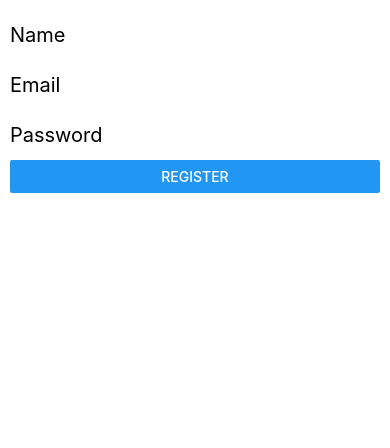
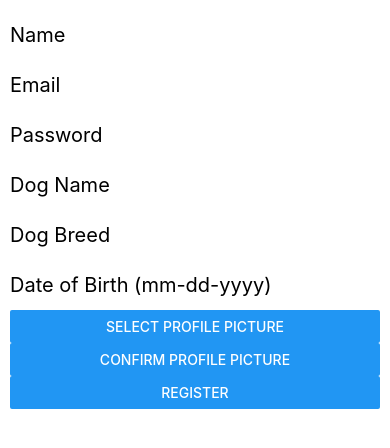
Before and after one commit to TheTimbs/Pawgwarts, a React Native app: screen / in a window 390 px wide. Shown: the top 448 px of the page. Built offline with nearby package versions, Linux system fonts and the light colour scheme.

Commit message:
fixed register screen to upload dog array in users database

```diff
--- a/app/screens/RegisterScreen.js
+++ b/app/screens/RegisterScreen.js
@@ -1,5 +1,5 @@
 import React, { useState } from 'react';
-import { StyleSheet, Button } from 'react-native';
+import { StyleSheet, Button, Image, View, Text } from 'react-native';
 import * as Yup from 'yup';
 import { createUserWithEmailAndPassword } from '@firebase/auth';
 import { db, storage, auth } from '../../firebase/firebase-config';
@@ -10,6 +10,9 @@ import { TextInput } from 'react-native-gesture-handler';
 import { collection, addDoc, setDoc, doc } from 'firebase/firestore';
 import { getAuth, onAuthStateChanged } from 'firebase/auth';
 
+import * as ImagePicker from 'expo-image-picker';
+import { getStorage, ref, uploadBytes, getDownloadURL } from 'firebase/storage';
+import uuid from 'uuid';
 // const validationSchema = Yup.object().shape({
 //   name: Yup.string().required().label('Name'),
 //   email: Yup.string().required().email().label('Email'),
@@ -20,6 +23,12 @@ function RegisterScreen() {
   const [email, setEmail] = useState('');
   const [password, setPassword] = useState('');
   const [name, setName] = useState('');
+  const [house, setHouse] = useState('');
+  const [dogName, setDogName] = useState('');
+  const [breed, setBreed] = useState('');
+  const [DOB, setDOB] = useState('');
+  const [image, setImage] = useState(null);
+  const [taskCompleted, setTaskCompleted] = useState(0);
 
   const RegisterUser = async () => {
     const user = await createUserWithEmailAndPassword(auth, email, password);
@@ -27,12 +36,54 @@ function RegisterScreen() {
       name: name,
       email: email,
       likes: 0,
+      house: house,
+      dog: [dogName, breed, DOB, image, taskCompleted],
     });
 
     setEmail('');
     setName('');
     setPassword('');
+    setDogName('');
+    setBreed('');
+    setDOB('');
+    setImage('');
   };
+
+  const pickImage = async () => {
+    let result = await ImagePicker.launchImageLibraryAsync({
+      mediaTypes: ImagePicker.MediaTypeOptions.All,
+      allowsEditing: true,
+      aspect: [4, 3],
+      quality: 1,
+    });
+
+    if (!result.cancelled) {
+      setImage(result.uri);
+    }
+  };
+
+  async function uploadImage() {
+    const blob = await new Promise((resolve, reject) => {
+      const xhr = new XMLHttpRequest();
+      xhr.onload = function () {
+        resolve(xhr.response);
+      };
+      xhr.onerror = function (e) {
+        console.log(e);
+        reject(new TypeError('Network request failed'));
+      };
+      xhr.responseType = 'blob';
+      xhr.open('GET', image, true);
+      xhr.send(null);
+    });
+    const fileRef = ref(getStorage(), uuid.v4());
+    const result = await uploadBytes(fileRef, blob);
+    blob.close();
+    const downloadURL = await getDownloadURL(fileRef);
+    setImage(downloadURL);
+    return downloadURL;
+  }
+
   return (
     <Screen style={styles.container}>
       <TextInput
@@ -65,6 +116,46 @@ function RegisterScreen() {
         textContentType="password"
         onChangeText={(text) => setPassword(text)}
       />
+      <TextInput
+        style={styles.TextInput}
+        autoCapitalize="none"
+        autoCorrect={false}
+        icon="account"
+        name="dogName"
+        placeholder="Dog Name"
+        onChangeText={(text) => setDogName(text)}
+      />
+      <TextInput
+        style={styles.TextInput}
+        autoCapitalize="none"
+        autoCorrect={false}
+        icon="account"
+        name="breed"
+        placeholder="Dog Breed"
+        onChangeText={(text) => setBreed(text)}
+      />
+      <TextInput
+        style={styles.TextInput}
+        autoCapitalize="none"
+        autoCorrect={false}
+        icon="account"
+        name="DOB"
+        placeholder="Date of Birth (mm-dd-yyyy)"
+        onChangeText={(text) => setDOB(text)}
+      />
+      <Button title="Select Profile Picture" onPress={pickImage} />
+      {image ? (
+        <Image
+          source={{ uri: image }}
+          style={{
+            width: 150,
+            height: 150,
+            borderRadius: 150 / 2,
+            alignSelf: 'center',
+          }}
+        />
+      ) : null}
+      <Button title="Confirm Profile Picture" onPress={uploadImage} />
       <Button title="Register" onPress={() => RegisterUser()} />
     </Screen>
   );
```
